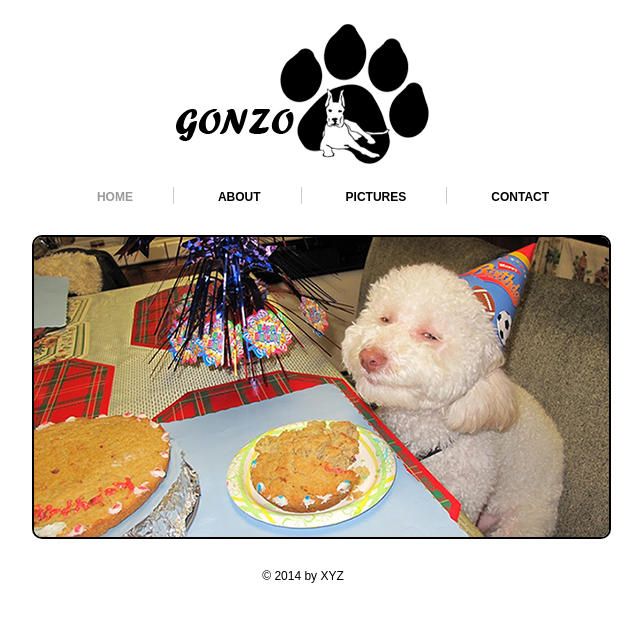
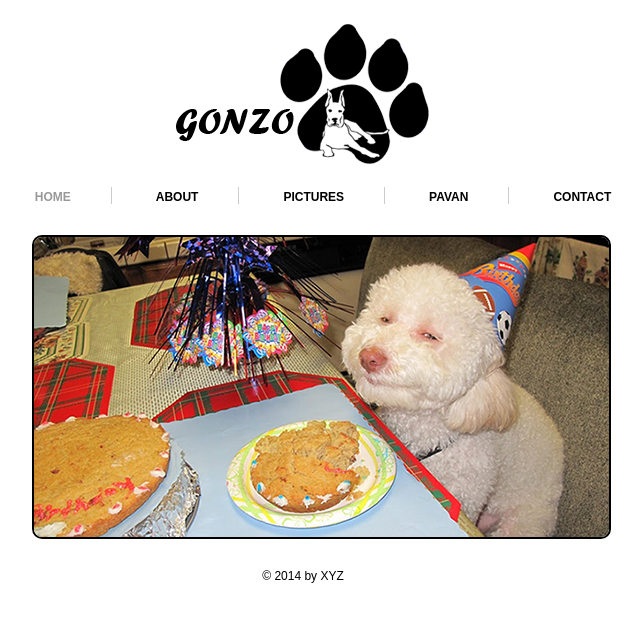
Before and after one commit to pavan210/mygithub, a plain HTML site: page index.html in a window 1280 px wide. Shown: the whole page, without its empty margins (337-980 px from the left). Drawn offline with Linux system fonts and the light colour scheme.

Commit message:
Added Pavan
new tab

```diff
--- a/index.html
+++ b/index.html
@@ -29,6 +29,7 @@
 			<li><a class="active" href="index.html">HOME</a></li>
 			<li><a href="about.html">ABOUT</a></li>
 			<li><a href="picture.html">PICTURES</a></li>
+			<li><a href="picture.html">PAVAN</a></li>
 			<li class="bdr"><a class="pdg" href="contact.html">CONTACT</a></li>
 		</ul>
 	</div>
```
